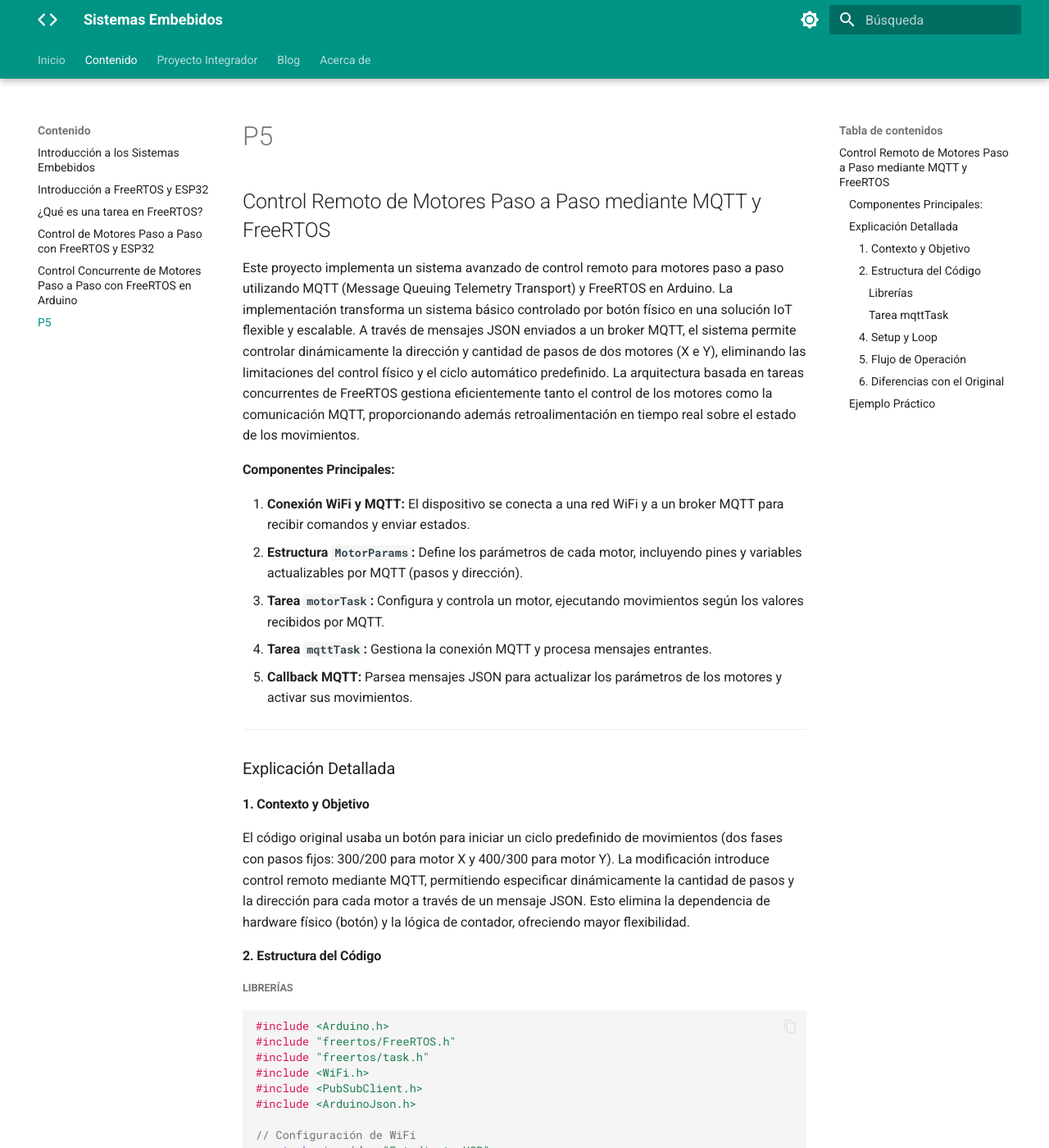
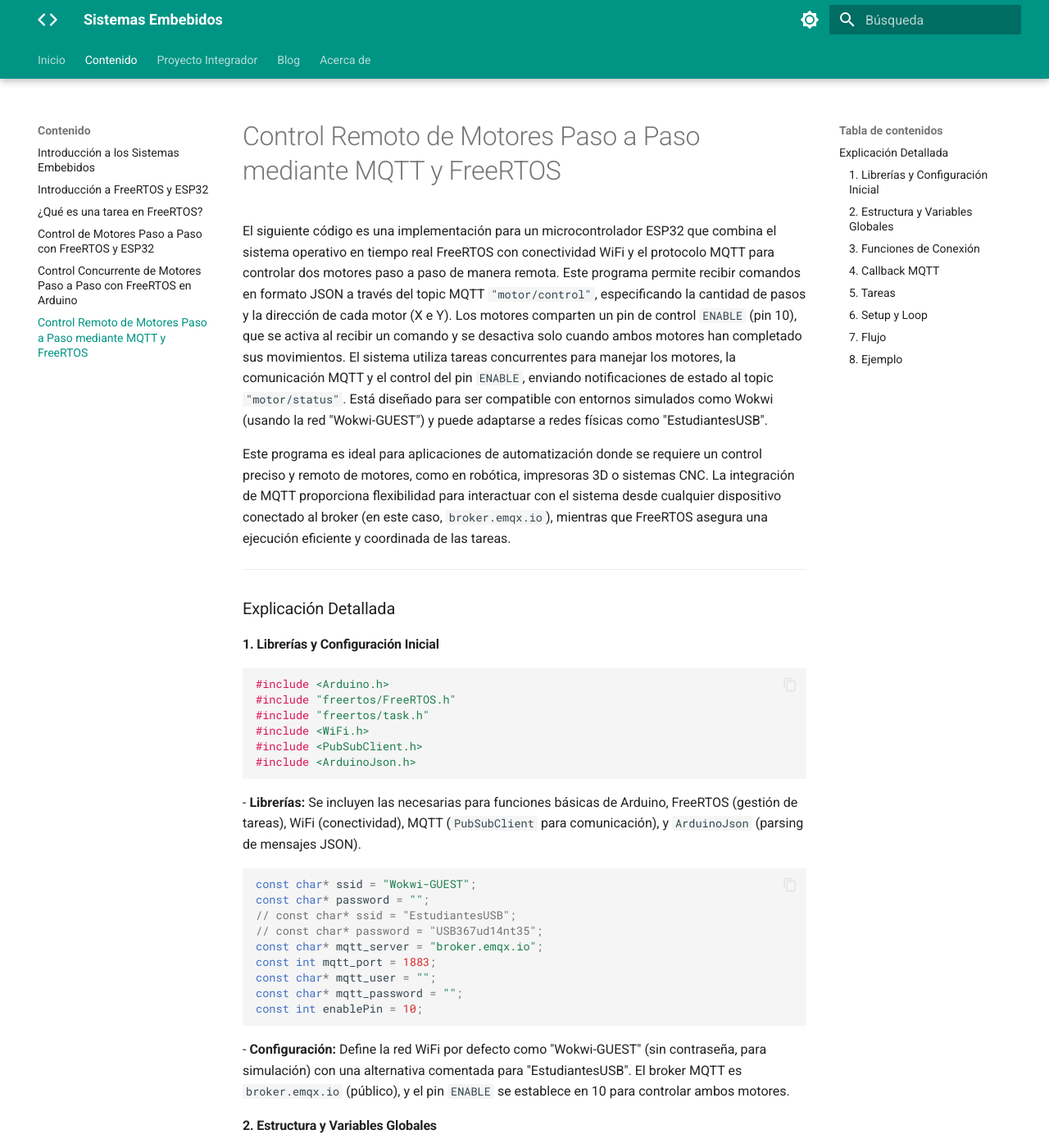
Before and after one commit to jfinfosena/25se, an MkDocs documentation site: the page built from docs/content/p5.md, in a window 1280 px wide and 1400 px high. Shown: the whole window at 82% size. Built offline with MkDocs 1.6.1 and Material for MkDocs 9.7.7, drawn with Linux system fonts in a browser that asks for light colours; some of the changed text lies outside the part shown.

Commit message:
02-03-2025

````diff
--- a/docs/content/p5.md
+++ b/docs/content/p5.md
@@ -1,24 +1,14 @@
-## Control Remoto de Motores Paso a Paso mediante MQTT y FreeRTOS
+# Control Remoto de Motores Paso a Paso mediante MQTT y FreeRTOS
 
-Este proyecto implementa un sistema avanzado de control remoto para motores paso a paso utilizando MQTT (Message Queuing Telemetry Transport) y FreeRTOS en Arduino. La implementación transforma un sistema básico controlado por botón físico en una solución IoT flexible y escalable. A través de mensajes JSON enviados a un broker MQTT, el sistema permite controlar dinámicamente la dirección y cantidad de pasos de dos motores (X e Y), eliminando las limitaciones del control físico y el ciclo automático predefinido. La arquitectura basada en tareas concurrentes de FreeRTOS gestiona eficientemente tanto el control de los motores como la comunicación MQTT, proporcionando además retroalimentación en tiempo real sobre el estado de los movimientos.
+El siguiente código es una implementación para un microcontrolador ESP32 que combina el sistema operativo en tiempo real FreeRTOS con conectividad WiFi y el protocolo MQTT para controlar dos motores paso a paso de manera remota. Este programa permite recibir comandos en formato JSON a través del topic MQTT `"motor/control"`, especificando la cantidad de pasos y la dirección de cada motor (X e Y). Los motores comparten un pin de control `ENABLE` (pin 10), que se activa al recibir un comando y se desactiva solo cuando ambos motores han completado sus movimientos. El sistema utiliza tareas concurrentes para manejar los motores, la comunicación MQTT y el control del pin `ENABLE`, enviando notificaciones de estado al topic `"motor/status"`. Está diseñado para ser compatible con entornos simulados como Wokwi (usando la red "Wokwi-GUEST") y puede adaptarse a redes físicas como "EstudiantesUSB".
 
-#### Componentes Principales:
-1. **Conexión WiFi y MQTT:** El dispositivo se conecta a una red WiFi y a un broker MQTT para recibir comandos y enviar estados.
-2. **Estructura `MotorParams`:** Define los parámetros de cada motor, incluyendo pines y variables actualizables por MQTT (pasos y dirección).
-3. **Tarea `motorTask`:** Configura y controla un motor, ejecutando movimientos según los valores recibidos por MQTT.
-4. **Tarea `mqttTask`:** Gestiona la conexión MQTT y procesa mensajes entrantes.
-5. **Callback MQTT:** Parsea mensajes JSON para actualizar los parámetros de los motores y activar sus movimientos.
+Este programa es ideal para aplicaciones de automatización donde se requiere un control preciso y remoto de motores, como en robótica, impresoras 3D o sistemas CNC. La integración de MQTT proporciona flexibilidad para interactuar con el sistema desde cualquier dispositivo conectado al broker (en este caso, `broker.emqx.io`), mientras que FreeRTOS asegura una ejecución eficiente y coordinada de las tareas.
 
 ---
 
 ### Explicación Detallada
 
-#### 1. **Contexto y Objetivo**
-El código original usaba un botón para iniciar un ciclo predefinido de movimientos (dos fases con pasos fijos: 300/200 para motor X y 400/300 para motor Y). La modificación introduce control remoto mediante MQTT, permitiendo especificar dinámicamente la cantidad de pasos y la dirección para cada motor a través de un mensaje JSON. Esto elimina la dependencia de hardware físico (botón) y la lógica de contador, ofreciendo mayor flexibilidad.
-
-#### 2. **Estructura del Código**
-
-##### **Librerías**
+#### 1. **Librerías y Configuración Inicial**
 ```cpp
 #include <Arduino.h>
 #include "freertos/FreeRTOS.h"
@@ -26,37 +16,42 @@
 #include <WiFi.h>
 #include <PubSubClient.h>
 #include <ArduinoJson.h>
+```
+- **Librerías:** Se incluyen las necesarias para funciones básicas de Arduino, FreeRTOS (gestión de tareas), WiFi (conectividad), MQTT (`PubSubClient` para comunicación), y `ArduinoJson` (parsing de mensajes JSON).
 
-// Configuración de WiFi
-const char* ssid = "EstudiantesUSB";
-const char* password = "USB367ud14nt35";
-
-// Configuración de MQTT
+```cpp
+const char* ssid = "Wokwi-GUEST";
+const char* password = "";
+// const char* ssid = "EstudiantesUSB";
+// const char* password = "USB367ud14nt35";
 const char* mqtt_server = "broker.emqx.io";
 const int mqtt_port = 1883;
 const char* mqtt_user = "";
 const char* mqtt_password = "";
+const int enablePin = 10;
+```
+- **Configuración:** Define la red WiFi por defecto como "Wokwi-GUEST" (sin contraseña, para simulación) con una alternativa comentada para "EstudiantesUSB". El broker MQTT es `broker.emqx.io` (público), y el pin `ENABLE` se establece en 10 para controlar ambos motores.
 
-WiFiClient espClient;
-PubSubClient client(espClient);
-
-// Estructura para parámetros del motor
+#### 2. **Estructura y Variables Globales**
+```cpp
 typedef struct {
     int stepPin;
     int dirPin;
     volatile bool* state;
-    volatile int steps;    // Pasos a realizar (actualizado por MQTT)
-    volatile int direction; // Dirección (0 o 1, actualizado por MQTT)
+    volatile int steps;
+    volatile int direction;
 } MotorParams;
 
 bool stateX = false;
 bool stateY = false;
-
-// Parámetros de los motores
 MotorParams motorX = {4, 5, &stateX, 0, 0};
 MotorParams motorY = {6, 7, &stateY, 0, 0};
+```
+- **`MotorParams`:** Estructura que encapsula los parámetros de cada motor: pines de paso (`stepPin`) y dirección (`dirPin`), un puntero al estado (`state`), pasos a realizar (`steps`), y dirección (`direction`). Las variables son `volatile` porque se modifican entre tareas.
+- **Variables:** `stateX` y `stateY` controlan si cada motor debe moverse; `motorX` y `motorY` se inicializan con pines específicos y valores iniciales en 0.
 
-// Función para conectar a WiFi
+#### 3. **Funciones de Conexión**
+```cpp
 void setupWiFi() {
     Serial.println("Conectando a WiFi...");
     WiFi.begin(ssid, password);
@@ -66,75 +61,50 @@
     }
     Serial.println("\nConectado a WiFi");
 }
+```
+- **WiFi:** Conecta el ESP32 a la red especificada, mostrando el progreso en el monitor serial.
 
-// Callback para mensajes MQTT
+```cpp
+void reconnect() {
+    while (!client.connected()) {
+        // ... (intentos de conexión MQTT)
+    }
+}
+```
+- **MQTT:** Reintenta la conexión al broker MQTT con un ID de cliente único, suscribiéndose a `"motor/control"` y publicando "Conectado" al establecerse.
+
+#### 4. **Callback MQTT**
+```cpp
 void callback(char* topic, byte* payload, unsigned int length) {
-    String message;
-    for (unsigned int i = 0; i < length; i++) {
-        message += (char)payload[i];
-    }
-
-    Serial.print("Mensaje recibido en topic [");
-    Serial.print(topic);
-    Serial.print("]: ");
-    Serial.println(message);
-
+    // Construir mensaje
     if (String(topic) == "motor/control") {
         StaticJsonDocument<200> doc;
         DeserializationError error = deserializeJson(doc, message);
-
-        if (error) {
-            Serial.print("Error al parsear JSON: ");
-            Serial.println(error.c_str());
-            client.publish("motor/status", "Error en JSON");
-            return;
-        }
-
-        // Extraer pasos y dirección para motor X
-        if (doc.containsKey("motorX")) {
-            motorX.steps = doc["motorX"]["steps"];
-            motorX.direction = doc["motorX"]["direction"];
-            stateX = true;
-        }
-
-        // Extraer pasos y dirección para motor Y
-        if (doc.containsKey("motorY")) {
-            motorY.steps = doc["motorY"]["steps"];
-            motorY.direction = doc["motorY"]["direction"];
-            stateY = true;
-        }
-
-        client.publish("motor/status", "Comando recibido");
-    }
-}
-
-// Reconexión a MQTT
-void reconnect() {
-    while (!client.connected()) {
-        Serial.print("Conectando a MQTT...");
-        String clientId = "ESP32Client-";
-        clientId += String(random(0xffff), HEX);
-
-        if (client.connect(clientId.c_str(), mqtt_user, mqtt_password)) {
-            Serial.println("conectado");
-            client.subscribe("motor/control");
-            client.publish("motor/status", "Conectado");
-        } else {
-            Serial.print("falló, rc=");
-            Serial.print(client.state());
-            Serial.println(" intentando de nuevo en 5 segundos");
-            delay(5000);
+        if (!error) {
+            digitalWrite(enablePin, LOW); // Habilitar motores
+            if (doc.containsKey("motorX")) {
+                motorX.steps = doc["motorX"]["steps"];
+                motorX.direction = doc["motorX"]["direction"];
+                stateX = true;
+            }
+            if (doc.containsKey("motorY")) {
+                motorY.steps = doc["motorY"]["steps"];
+                motorY.direction = doc["motorY"]["direction"];
+                stateY = true;
+            }
+            client.publish("motor/status", "Comando recibido");
         }
     }
 }
+```
+- **Función:** Procesa mensajes en `"motor/control"`, parseando JSON para extraer pasos y dirección. Activa `enablePin` (LOW) y configura los motores según el comando recibido.
 
-// Tarea genérica para controlar motores
+#### 5. **Tareas**
+```cpp
 void motorTask(void* pvParameters) {
     MotorParams* params = (MotorParams*)pvParameters;
-
     pinMode(params->stepPin, OUTPUT);
     pinMode(params->dirPin, OUTPUT);
-
     while (true) {
         if (*(params->state)) {
             digitalWrite(params->dirPin, params->direction);
@@ -144,75 +114,65 @@
                 digitalWrite(params->stepPin, LOW);
                 vTaskDelay(2 / portTICK_PERIOD_MS);
             }
-
             *(params->state) = false;
-            String status = "Motor ";
-            status += (params->stepPin == motorX.stepPin) ? "X" : "Y";
-            status += " detenido";
+            String status = "Motor " + String((params->stepPin == motorX.stepPin) ? "X" : "Y") + " detenido";
             client.publish("motor/status", status.c_str());
         }
         vTaskDelay(1 / portTICK_PERIOD_MS);
     }
 }
+```
+- **Motores:** Configura los pines y ejecuta el movimiento cuando el estado es `true`, notificando al terminar.
 
-// Tarea para manejar MQTT
+```cpp
 void mqttTask(void* pvParameters) {
     while (true) {
-        if (!client.connected()) {
-            reconnect();
-        }
+        if (!client.connected()) reconnect();
         client.loop();
         vTaskDelay(10 / portTICK_PERIOD_MS);
     }
 }
+```
+- **MQTT:** Mantiene la conexión y procesa mensajes.
 
+```cpp
+void enableControlTask(void* pvParameters) {
+    while (true) {
+        if (!stateX && !stateY) digitalWrite(enablePin, HIGH);
+        vTaskDelay(1 / portTICK_PERIOD_MS);
+    }
+}
+```
+- **ENABLE:** Desactiva el pin `ENABLE` (HIGH) solo cuando ambos motores han terminado.
+
+#### 6. **Setup y Loop**
+```cpp
 void setup() {
     Serial.begin(9600);
-    pinMode(10,OUTPUT);
+    digitalWrite(enablePin, HIGH);
+    pinMode(enablePin, OUTPUT);
     setupWiFi();
     client.setServer(mqtt_server, mqtt_port);
     client.setCallback(callback);
-
     xTaskCreatePinnedToCore(motorTask, "MotorXTask", 2048, &motorX, 1, NULL, 0);
     xTaskCreatePinnedToCore(motorTask, "MotorYTask", 2048, &motorY, 1, NULL, 0);
     xTaskCreatePinnedToCore(mqttTask, "MqttTask", 4096, NULL, 1, NULL, 0);
+    xTaskCreatePinnedToCore(enableControlTask, "EnableControlTask", 2048, NULL, 1, NULL, 0);
 }
-
 void loop() {
     vTaskDelay(1 / portTICK_PERIOD_MS);
 }
 ```
-- Configura los pines del motor al inicio.
-- Cuando el estado es `true`, mueve el motor según los valores de `steps` y `direction` recibidos.
-- Al terminar, desactiva el estado y publica un mensaje indicando qué motor se detuvo.
+- **Setup:** Inicializa el sistema y lanza las tareas.
+- **Loop:** Mantiene FreeRTOS activo.
 
-##### **Tarea `mqttTask`**
-- Mantiene la conexión MQTT y procesa los mensajes entrantes mediante `client.loop()`.
+#### 7. **Flujo**
+- Recibe comando MQTT → Habilita `ENABLE` → Mueve motores → Desactiva `ENABLE` cuando ambos terminan.
 
-#### 4. **Setup y Loop**
-- `setup()` inicializa WiFi, MQTT, y crea tareas para los motores y la comunicación.
-- `loop()` mantiene el sistema en ejecución con un retardo mínimo.
-
-#### 5. **Flujo de Operación**
-1. El ESP32 se conecta a WiFi y al broker MQTT.
-2. Un mensaje JSON en `"motor/control"` especifica los pasos y la dirección para uno o ambos motores.
-3. `callback` actualiza los parámetros y activa los motores.
-4. Cada `motorTask` ejecuta el movimiento y notifica su finalización.
-5. El sistema espera nuevos comandos.
-
-#### 6. **Diferencias con el Original**
-- **Control:** MQTT reemplaza al botón físico y al contador automático.
-- **Flexibilidad:** Los pasos y la dirección son dinámicos, no fijos.
-- **Notificaciones:** Se envían mensajes de estado por MQTT.
-- **Tareas:** Se elimina `endProcessTask`, simplificando el diseño.
-
----
-
-### Ejemplo Práctico
-- **Comando MQTT:**
+#### 8. **Ejemplo**
 ```json
 {
   "motorX": {"steps": 300, "direction": 1},
-  "motorY": {"steps": 400, "direction": 0}
+  "motorY": {"steps": 400, "direction": 1}
 }
 ```
````
